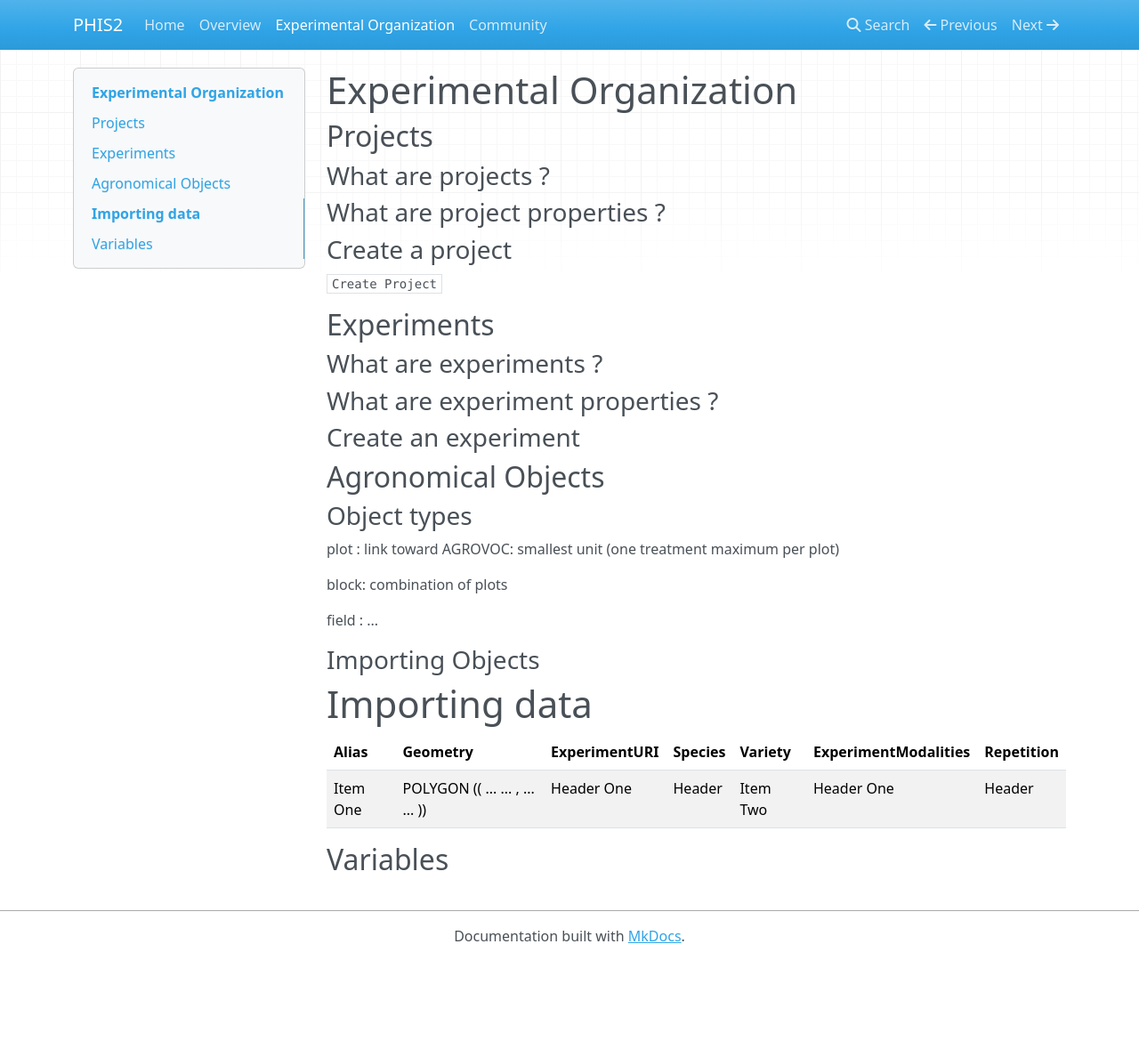
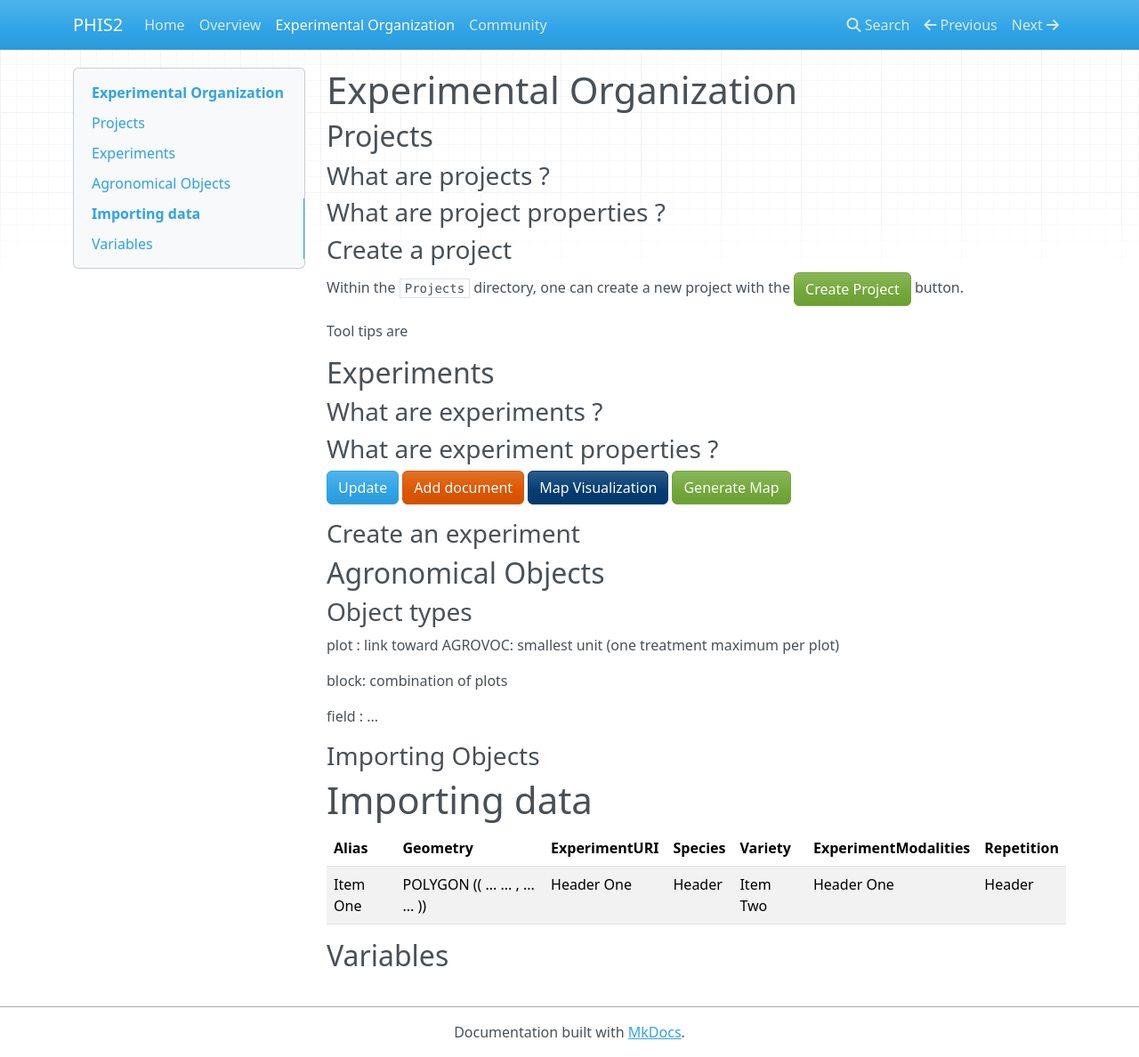
Before and after one commit to OpenSILEX/phis-docs-community, an MkDocs documentation site: the page built from docs/experimental-organization.md, in a window 1280 px wide and 1188 px high. Shown: the whole window at 89% size. Built offline with MkDocs 1.6.1, drawn with Linux system fonts in a browser that asks for light colours; nearby versions of some CDN libraries; old or Windows-style settings are respelled for this version of MkDocs.

Commit message:
PHIS-style btn actually added to exp-org

```diff
--- a/docs/experimental-organization.md
+++ b/docs/experimental-organization.md
@@ -7,14 +7,21 @@
 ### What are project properties ?
 
 ### Create a project
+Within the `Projects` directory, one can create a new project with the
+<span class="btn btn-success">Create Project</span> button.
 
-`Create Project`
+Tool tips are
 
 ## Experiments
 
 ### What are experiments ?
 
 ### What are experiment properties ?
+
+<span class="btn btn-primary">Update</span>
+<span class="btn btn-warning">Add document</span>
+<span class="btn btn-info">Map Visualization</span>
+<span class="btn btn-success">Generate Map</span>
 
 ### Create an experiment
 
```
